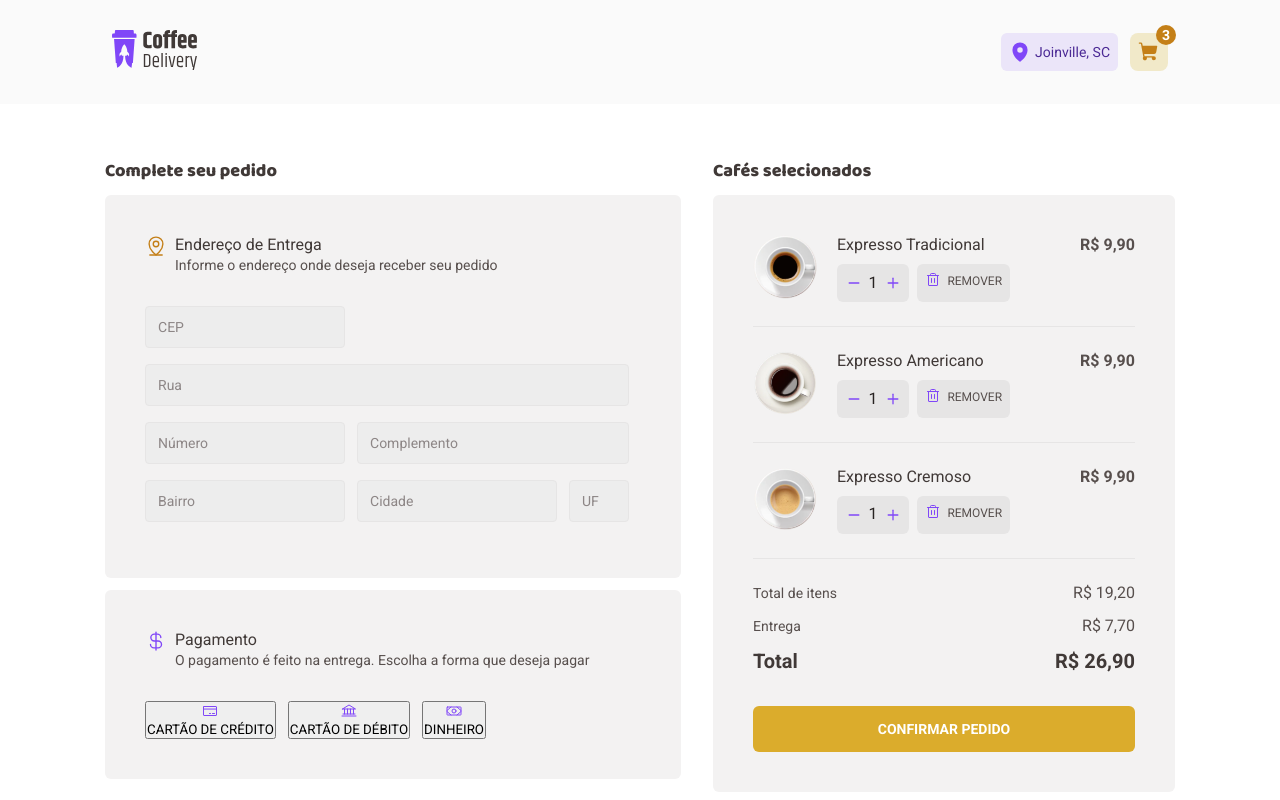
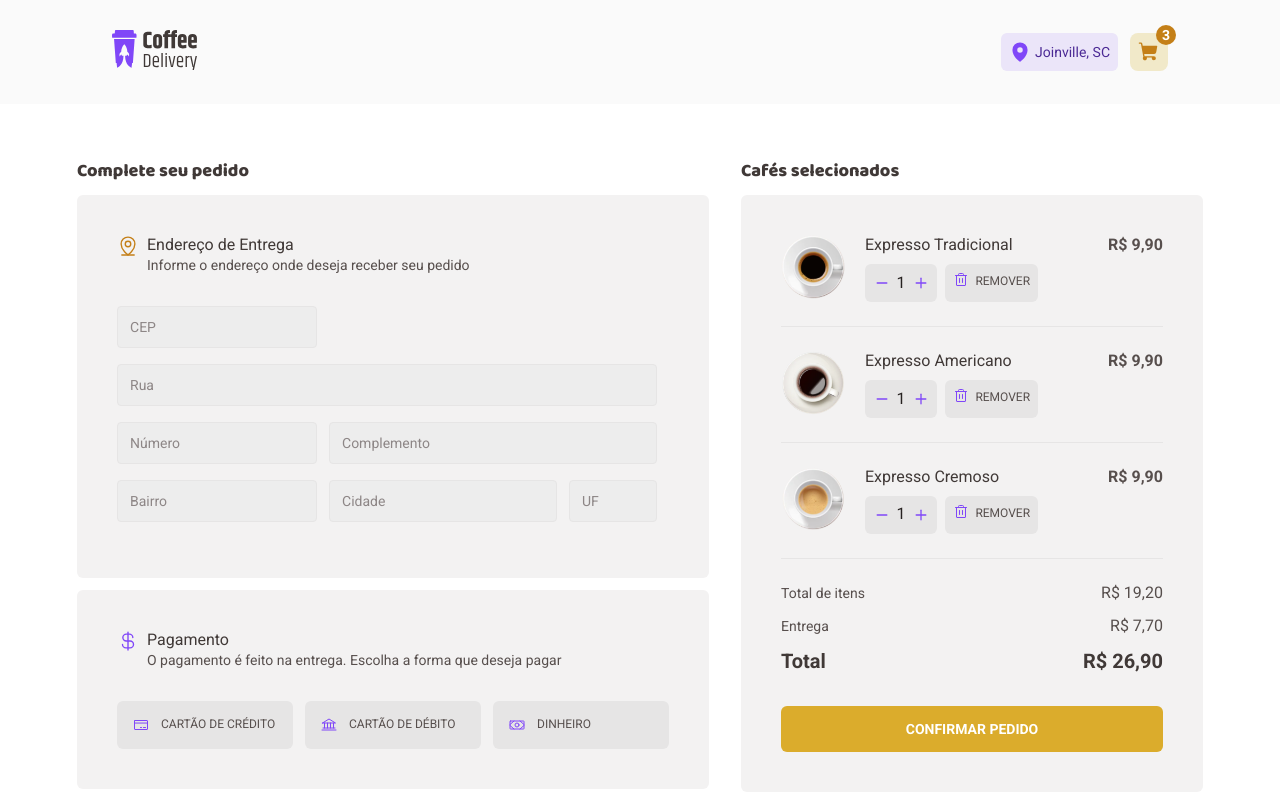
Before and after one commit to vinicsperes/coffee-delivery, a React (Vite) app: page /checkout in a window 1280 px wide. Built offline with nearby package versions, Linux system fonts and the light colour scheme.

Commit message:
Add hover and focus on payment method btn

```diff
--- a/src/pages/Checkout/styles.ts
+++ b/src/pages/Checkout/styles.ts
@@ -82,7 +82,8 @@ export const SelectPaymentMethod = styled.div`
   display: flex;
   gap: 0.75rem;
 
-  div {
+  button {
+    border: none;
     display: flex;
     gap: 0.75rem;
     width: 11rem;
@@ -95,6 +96,18 @@ export const SelectPaymentMethod = styled.div`
       vertical-align: center;
     }
   }
+
+  button:is(:focus, :hover) {
+    padding: 0.9375rem;
+    border: 1px;
+    border-style: solid;
+    border-color: ${(props) => props.theme.palette.purple.main};
+    cursor: pointer;
+  }
+
+  /* button:focus {
+    border: 1px solid ${(props) => props.theme.palette.purple.main};
+  } */
 `
 
 export const CoffeeSelected = styled.div`
```
